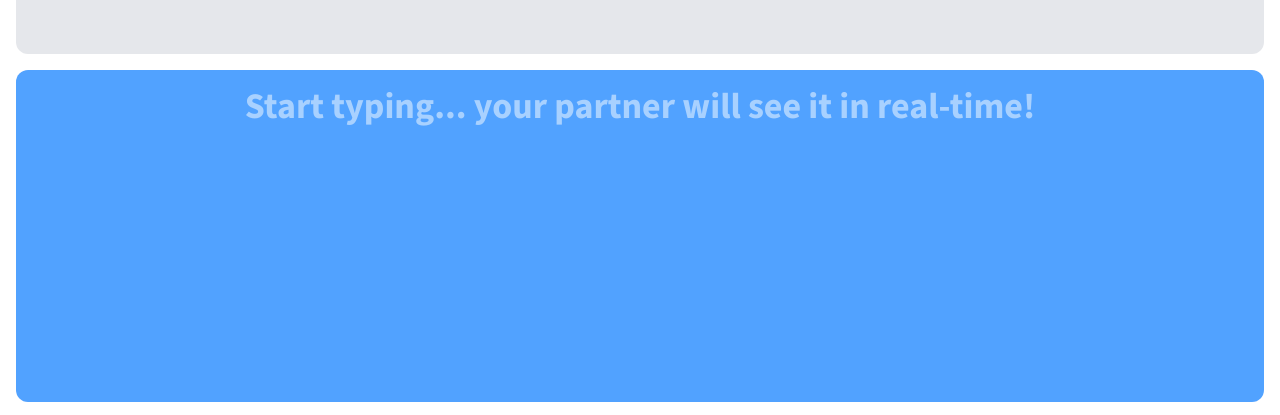
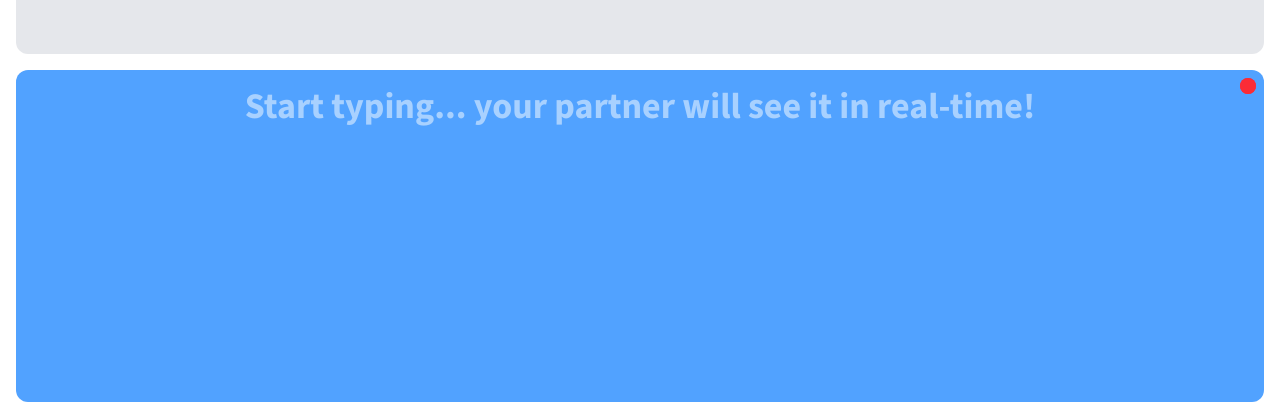
Before and after one commit to brachkow/bla, a Vue app in the folder client/: page /1 in a window 1280 px wide. Shown: the part 382-797 px from the top of the page. Built offline with nearby package versions, Linux system fonts and the light colour scheme; no server answers.

Commit message:
Add connection indicator

```diff
--- a/client/src/views/HomeView.vue
+++ b/client/src/views/HomeView.vue
@@ -225,12 +225,15 @@ const copySessionLink = async () => {
       <div class="Message__Placeholder" v-else>Waiting for partner to join...</div>
       <VOnlineIndicator :connected="partnerConnected" />
     </div>
-    <textarea
-      v-model="you"
-      :disabled="!isConnected"
-      placeholder="Start typing... your partner will see it in real-time!"
-      class="Message Message_You"
-    ></textarea>
+    <div class="relative">
+      <textarea
+        v-model="you"
+        :disabled="!isConnected"
+        placeholder="Start typing... your partner will see it in real-time!"
+        class="Message Message_You absolute inset-0"
+      ></textarea>
+      <VOnlineIndicator :connected="isConnected" />
+    </div>
   </div>
 </template>
 
```
